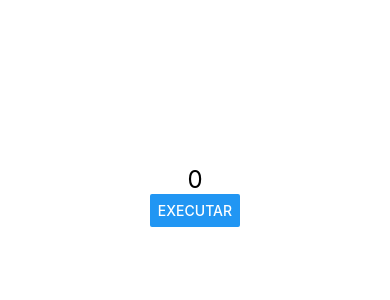
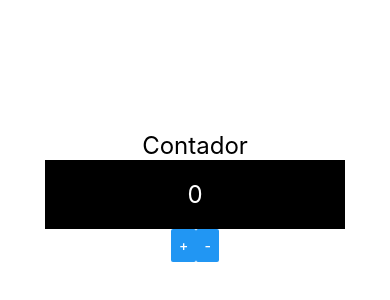
Before and after one commit to leohenriq/AprendizadoReactNative, a React Native app in the folder Exercicios/: screen / in a window 390 px wide. Shown: the part 226-526 px from the top of the page. Built offline with nearby package versions, Linux system fonts and the light colour scheme.

Commit message:
pratica comunicacao direta e indireta

```diff
--- a/Exercicios/src/App.js
+++ b/Exercicios/src/App.js
@@ -1,6 +1,7 @@
 import React from 'react';
 import {View, StyleSheet} from 'react-native';
-import Pai from './components/indireta/Pai';
+import ContadorV2 from './components/contador/ContadorV2';
+// import Pai from './components/indireta/Pai';
 // import Pai from './components/direta/Pai';
 // import Contador from './components/Contador';
 // import Button from './components/Button';
@@ -11,7 +12,8 @@
 // import MinMax from './components/MinMax';
 export default () => (
   <View style={style.App}>
-    <Pai />
+    <ContadorV2 />
+    {/* <Pai /> */}
     {/* <Pai /> */}
     {/* <Contador inicial={100} />
     <Contador inicial={100} passo={13} /> */}
--- /dev/null
+++ b/Exercicios/src/components/contador/ContadorBotoes.js
@@ -0,0 +1,16 @@
+import React from 'react';
+import {View, Button, StyleSheet} from 'react-native';
+export default (props) => {
+  return (
+    <View style={style.Botoes}>
+      <Button title="+" onPress={props.inc}></Button>
+      <Button title="-" onPress={props.dec}></Button>
+    </View>
+  );
+};
+
+const style = StyleSheet.create({
+  Botoes: {
+    flexDirection: 'row',
+  },
+});
--- /dev/null
+++ b/Exercicios/src/components/contador/ContadorDisplay.js
@@ -0,0 +1,21 @@
+import React from 'react';
+import {View, Text, StyleSheet} from 'react-native';
+import Estilo from '../estilo';
+export default (props) => {
+  return (
+    <View style={style.Display}>
+      <Text style={[Estilo.txtG, style.DisplayText]}>{props.num}</Text>
+    </View>
+  );
+};
+
+const style = StyleSheet.create({
+  Display: {
+    backgroundColor: '#000',
+    padding: 20,
+    width: 300,
+  },
+  DisplayText: {
+    color: '#FFF',
+  },
+});
--- /dev/null
+++ b/Exercicios/src/components/contador/ContadorV2.js
@@ -0,0 +1,21 @@
+import React, {Fragment, useState} from 'react';
+import {Text} from 'react-native';
+import Estilo from '../estilo';
+
+import ContadorDisplay from './ContadorDisplay';
+import ContadorBotoes from './ContadorBotoes';
+
+export default (props) => {
+  const [num, setNum] = useState(0);
+
+  const inc = () => setNum(num + 1);
+  const dec = () => setNum(num - 1);
+
+  return (
+    <Fragment>
+      <Text style={Estilo.txtG}>Contador</Text>
+      <ContadorDisplay num={num} />
+      <ContadorBotoes inc={inc} dec={dec} />
+    </Fragment>
+  );
+};
```
